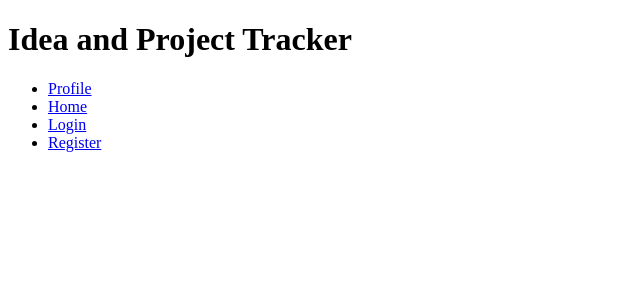
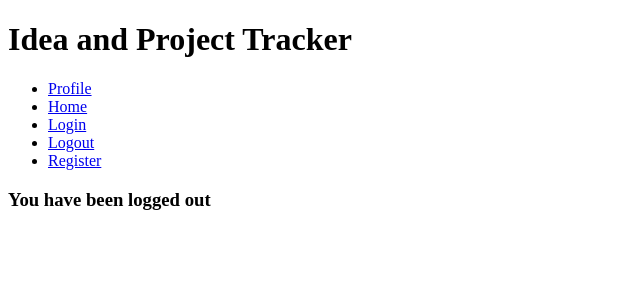
Before and after one commit to CZboop/Idea-Tracker, a React (Create React App) app in the folder client/my-app/: page /logout in a window 1280 px wide. Shown: the top 300 px of the page, without its empty margins (0-640 px from the left). Built offline with nearby package versions, Linux system fonts and the light colour scheme.

Commit message:
added basic log out functionality

```diff
--- a/client/my-app/src/App.js
+++ b/client/my-app/src/App.js
@@ -7,6 +7,7 @@ import Profile from './components/Profile';
 import Navbar from './components/Navbar';
 import Home from './components/Home';
 import Login from './components/Login';
+import Logout from './components/Logout';
 import Register from './components/Register';
 
 function App() {
@@ -27,6 +28,10 @@ function App() {
     .then(data => setToken(data))
   }
 
+  const onLogout = () =>{
+    setToken(null);
+  }
+
   useEffect(() => {
     sessionStorage.setItem('token', JSON.stringify(token))
   }, [token])
@@ -35,13 +40,14 @@ function App() {
     <div className="App">
       <h1>Idea and Project Tracker</h1>
       <BrowserRouter>
-      <Navbar  />
+      <Navbar  onLogout={onLogout}/>
         <Routes>
             <>
               <Route exact path="/" element={<Navigate to="/home" />} />
               <Route path="/profile" element={<Profile  />} />
               <Route path="/home" element={<Home  />} />
               <Route path="/login" element={<Login  onLogin={onLogin}/>} />
+              <Route path="/logout" element={<Logout  onLogout={onLogout}/>} />
               <Route path="/register" element={<Register  />} />
             </>
 
--- /dev/null
+++ b/client/my-app/src/components/Logout.js
@@ -0,0 +1,12 @@
+import {useEffect} from 'react';
+
+const Logout = () => {
+
+    return (
+        <div className="logout-container">
+            <h3>You have been logged out</h3>
+        </div>
+    )
+}
+
+export default Logout;
--- a/client/my-app/src/components/Navbar.js
+++ b/client/my-app/src/components/Navbar.js
@@ -1,12 +1,13 @@
 import { Link } from "react-router-dom";
 
-const Navbar = () => {
+const Navbar = ({onLogout}) => {
     return (
         <nav className="nav-container">
             <ul>
                 <li><Link to="/profile">Profile</Link></li>
                 <li><Link to="/home">Home</Link></li>
                 <li><Link to="/login">Login</Link></li>
+                <li onClick={() => onLogout()}><Link to="/logout">Logout</Link></li>
                 <li><Link to="/register">Register</Link></li>
             </ul>
 
```
